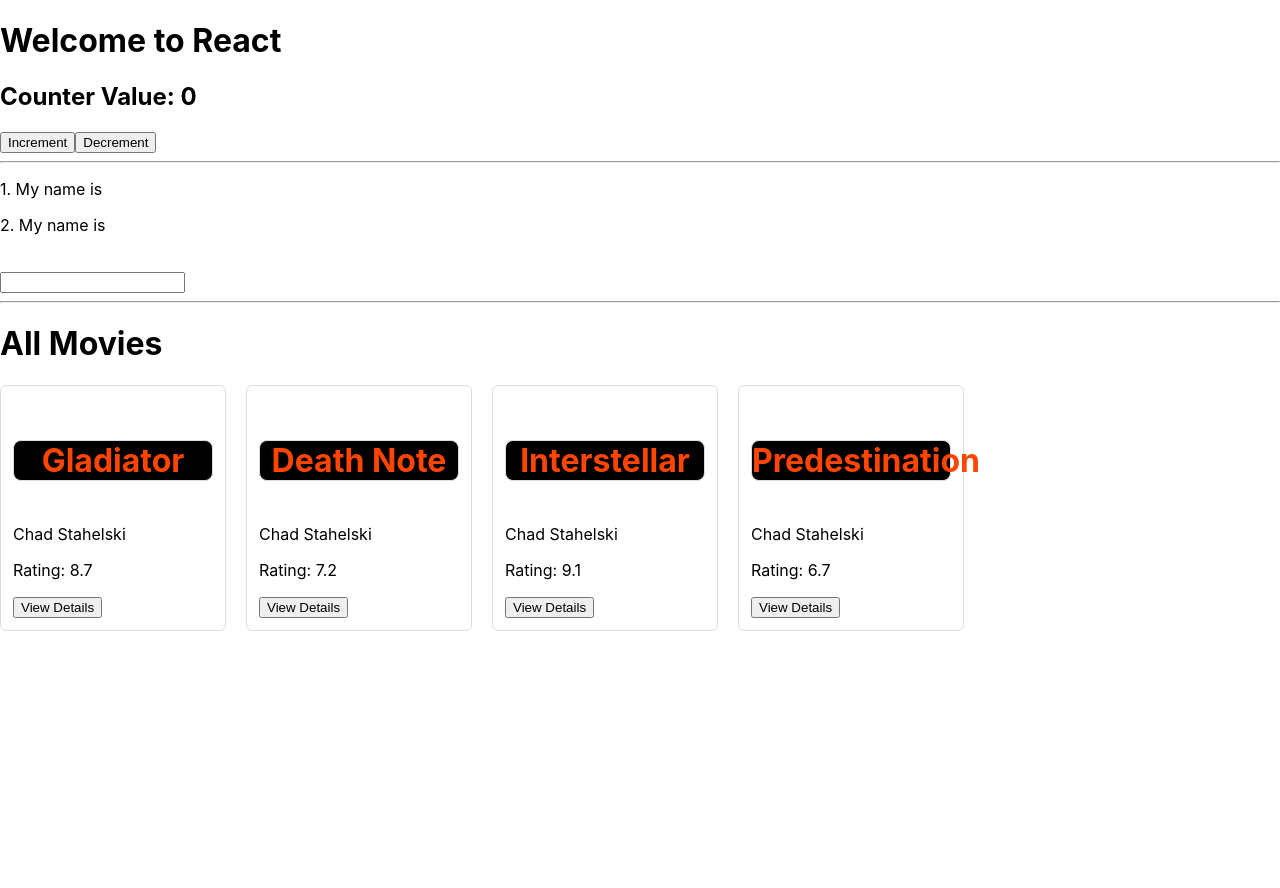
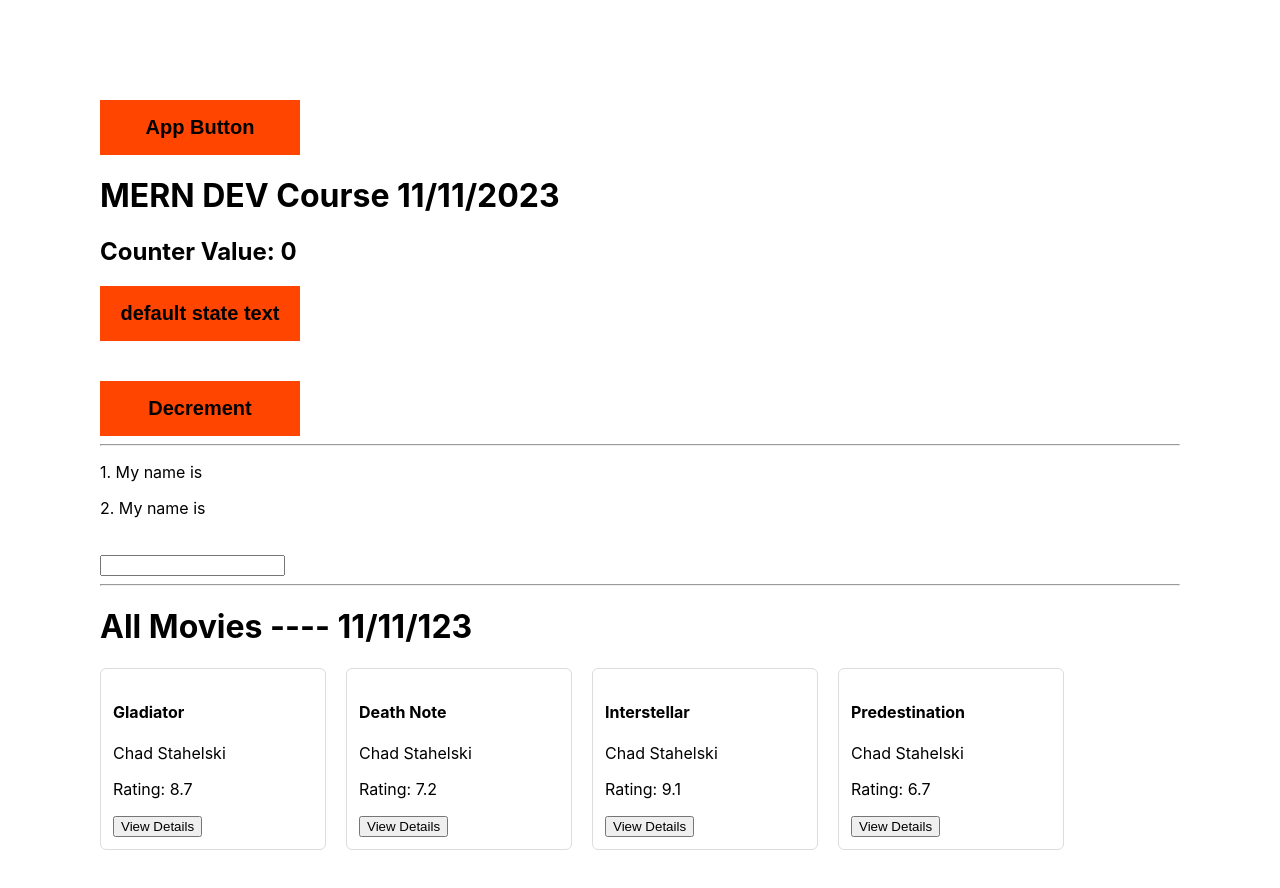
Before and after one commit to Ghullam-Murtaza/movie-app, a React (Create React App) app: page / in a window 1280 px wide. Shown: the top 888 px of the page. Before the commit the page ends 800 px from the top, so only its background shows below. Built offline with nearby package versions, Linux system fonts and the light colour scheme.

Commit message:
props concept

```diff
--- a/src/App.js
+++ b/src/App.js
@@ -3,11 +3,18 @@
 import Title from "./components/Title";
 import { Counter } from "./components/Counter";
 import { MoviesList } from "./components/MoviesList";
+import { Button } from "./components/Button";
 
 function App() {
   return (
     <React.Fragment>
-      <Title />
+      <Button title="App Button" handleButtonClick={()=> alert('clicked')} />
+      <Title text="MERN DEV Course" date="11/11/2023"  />
+      {/* {
+        text: "MERN DEV Course",
+        date: "11/11/12",
+
+      } */}
       <Counter />
       <hr />
       <MoviesList />
--- a/src/components/Button.jsx
+++ b/src/components/Button.jsx
@@ -1,9 +1,7 @@
-export const Button = () => {
-  const handleClick = (text) => {
-    alert(text);
-  };
-
-
-
-  return <button onClick={()=> handleClick("Sending data now...")}>Send Now</button>;
+export const Button = (props) => {
+  return (
+    <button className="theme-btn" onClick={props.handleButtonClick}>
+      {props.title}
+    </button>
+  );
 };
--- a/src/components/Counter.jsx
+++ b/src/components/Counter.jsx
@@ -1,16 +1,19 @@
 import React, { useState } from "react";
+import { Button } from "./Button";
 
 export const Counter = () => {
   const [counter, setCounter] = useState(0);
   const [name, setName] = useState("");
+  const [buttonTitle, setButtonTitle] = useState("default state text");
 
   const handleIncrement = () => {
+    setButtonTitle("Increment");
     setCounter(counter + 1);
   };
 
   const handleDecrement = () => {
     if (counter - 1 >= 0) {
-        setCounter(counter - 1);
+      setCounter(counter - 1);
     }
   };
 
@@ -23,8 +26,16 @@
   return (
     <React.Fragment>
       <h2>Counter Value: {counter} </h2>
-      <button onClick={handleIncrement}>Increment</button>
-      <button onClick={handleDecrement}>Decrement</button>
+      <Button title={buttonTitle} handleButtonClick={handleIncrement} />
+
+      <br />
+      <br />
+      <br />
+
+
+      <Button title="Decrement" handleButtonClick={handleDecrement} />
+      {/* <button onClick={handleIncrement}>Increment</button>
+      <button onClick={handleDecrement}>Decrement</button> */}
 
       <hr />
 
--- a/src/components/MoviesList.jsx
+++ b/src/components/MoviesList.jsx
@@ -1,7 +1,9 @@
 import React, { useState } from "react";
 import { allMovies } from "../data/movies";
+import Title from "./Title";
 
 export const MoviesList = () => {
+  //PASCAL
   //   const [movies, setMovies] = useState([1, 232, 23]);
 
   // CONDITIONAL RENDERING
@@ -14,19 +16,14 @@
 
   return (
     <React.Fragment>
-      <h1>All Movies</h1>
+      <Title text="All Movies ----" date="11/11/123" />
       <div className="movie-wrapper">
-        {allMovies.map((movie) => {
+        {allMovies
+          .sort((a, b) => a.title.localeCompare(b))
+          .map((movie) => {
             return (
               <div className="movie-item">
-              <h4 style={{
-                  color: 'orangered',
-                  fontSize: '32px',
-                  border: '1px solid #ddd',
-                  borderRadius: '8px',
-                  backgroundColor: 'black',
-                  textAlign: 'center'
-              }}>{movie.title}</h4>
+                <h4>{movie.title}</h4>
                 <p>{movie.director}</p>
                 <p>Rating: {movie.rating}</p>
                 <button>View Details</button>
--- a/src/components/Title.jsx
+++ b/src/components/Title.jsx
@@ -1,13 +1,17 @@
-const Title = () => {
-  return <h1> Welcome to React </h1>
+// props = {
+//   text: "MERN DEV Course",
+//   date: "11/11/12",
+
+// }
+
+const Title = (props) => {
+  return <h1> {props.text} {props.date} </h1>
 }
 
 export default Title;
 
 
-
-
 // 2 types of exports
 
-//1.  NAMED EXPORTS
+//1. NAMED EXPORTS
 //2. DEFAULT EXPORTS
--- a/src/index.css
+++ b/src/index.css
@@ -5,6 +5,7 @@
     sans-serif;
   -webkit-font-smoothing: antialiased;
   -moz-osx-font-smoothing: grayscale;
+  padding: 100px;
 }
 
 code {
@@ -23,3 +24,13 @@
   border-radius: 6px;
   padding: 12px;
 }
+
+.theme-btn {
+  background-color: orangered;
+  border: none;
+  padding: 16px;
+  font-size: 20px;
+  width: 200px;
+  cursor: pointer;
+  font-weight: bold;
+}
```
Lines whose indentation alone changed are shown as unchanged.
